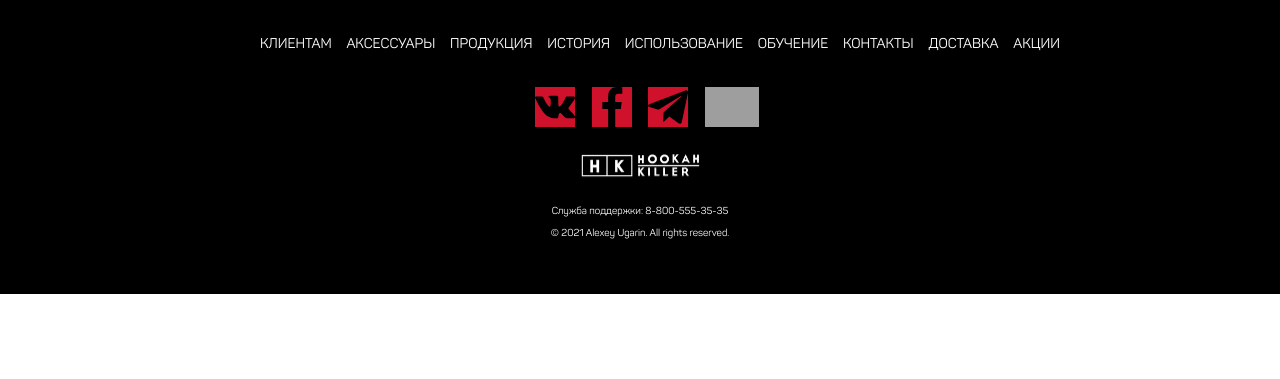
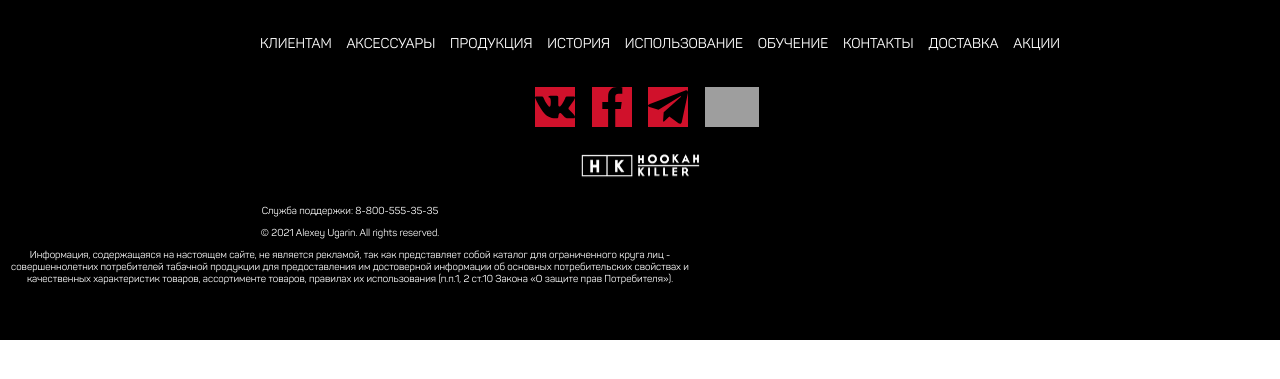
Before and after one commit to alexugarin/HookahKiller, a PHP site: page /clients.html in a window 1280 px wide; the page is wider, and only the part inside the window is pictured. Shown: the part 70-449 px from the top of that part. Run offline with PHP 8.4, Linux system fonts and the light colour scheme; grey boxes are pictures that could not be loaded.

Commit message:
footer txt 700px width

```diff
--- a/aksessuars.html
+++ b/aksessuars.html
@@ -57,6 +57,7 @@
         <div class="footer-text">
             <p>Служба поддержки: 8-800-555-35-35</p>
             <p>© 2021 Alexey Ugarin. All rights reserved.</p>
+            <p>Информация, содержащаяся на настоящем сайте, не является рекламой, так как представляет собой каталог для ограниченного круга лиц - совершеннолетних потребителей табачной продукции для предоставления им достоверной информации об основных потребительских свойствах и качественных характеристик товаров, ассортименте товаров, правилах их использования (п.п.1, 2 ст.10 Закона «О защите прав Потребителя»).</p>
         </div>
     </footer>
  </body>
--- a/clients.html
+++ b/clients.html
@@ -60,6 +60,7 @@
         <div class="footer-text">
             <p>Служба поддержки: 8-800-555-35-35</p>
             <p>© 2021 Alexey Ugarin. All rights reserved.</p>
+            <p>Информация, содержащаяся на настоящем сайте, не является рекламой, так как представляет собой каталог для ограниченного круга лиц - совершеннолетних потребителей табачной продукции для предоставления им достоверной информации об основных потребительских свойствах и качественных характеристик товаров, ассортименте товаров, правилах их использования (п.п.1, 2 ст.10 Закона «О защите прав Потребителя»).</p>
         </div>
     </footer>
  </body>
--- a/css/footer.css
+++ b/css/footer.css
@@ -39,7 +39,8 @@
 
 .footer-text {
     font-size:10px;
-    margin-bottom:20px
+    margin-bottom:20px;
+    max-width:700px;
 }
 
 .footer .footer-social .social-button{
--- a/deliveryclub.html
+++ b/deliveryclub.html
@@ -60,6 +60,7 @@
         <div class="footer-text">
             <p>Служба поддержки: 8-800-555-35-35</p>
             <p>© 2021 Alexey Ugarin. All rights reserved.</p>
+            <p>Информация, содержащаяся на настоящем сайте, не является рекламой, так как представляет собой каталог для ограниченного круга лиц - совершеннолетних потребителей табачной продукции для предоставления им достоверной информации об основных потребительских свойствах и качественных характеристик товаров, ассортименте товаров, правилах их использования (п.п.1, 2 ст.10 Закона «О защите прав Потребителя»).</p>
         </div>
     </footer>
  </body>
--- a/production.html
+++ b/production.html
@@ -57,6 +57,7 @@
         <div class="footer-text">
             <p>Служба поддержки: 8-800-555-35-35</p>
             <p>© 2021 Alexey Ugarin. All rights reserved.</p>
+            <p>Информация, содержащаяся на настоящем сайте, не является рекламой, так как представляет собой каталог для ограниченного круга лиц - совершеннолетних потребителей табачной продукции для предоставления им достоверной информации об основных потребительских свойствах и качественных характеристик товаров, ассортименте товаров, правилах их использования (п.п.1, 2 ст.10 Закона «О защите прав Потребителя»).</p>
         </div>
     </footer>
  </body>
--- a/promotions.html
+++ b/promotions.html
@@ -60,6 +60,7 @@
         <div class="footer-text">
             <p>Служба поддержки: 8-800-555-35-35</p>
             <p>© 2021 Alexey Ugarin. All rights reserved.</p>
+            <p>Информация, содержащаяся на настоящем сайте, не является рекламой, так как представляет собой каталог для ограниченного круга лиц - совершеннолетних потребителей табачной продукции для предоставления им достоверной информации об основных потребительских свойствах и качественных характеристик товаров, ассортименте товаров, правилах их использования (п.п.1, 2 ст.10 Закона «О защите прав Потребителя»).</p>
         </div>
     </footer>
  </body>
```
